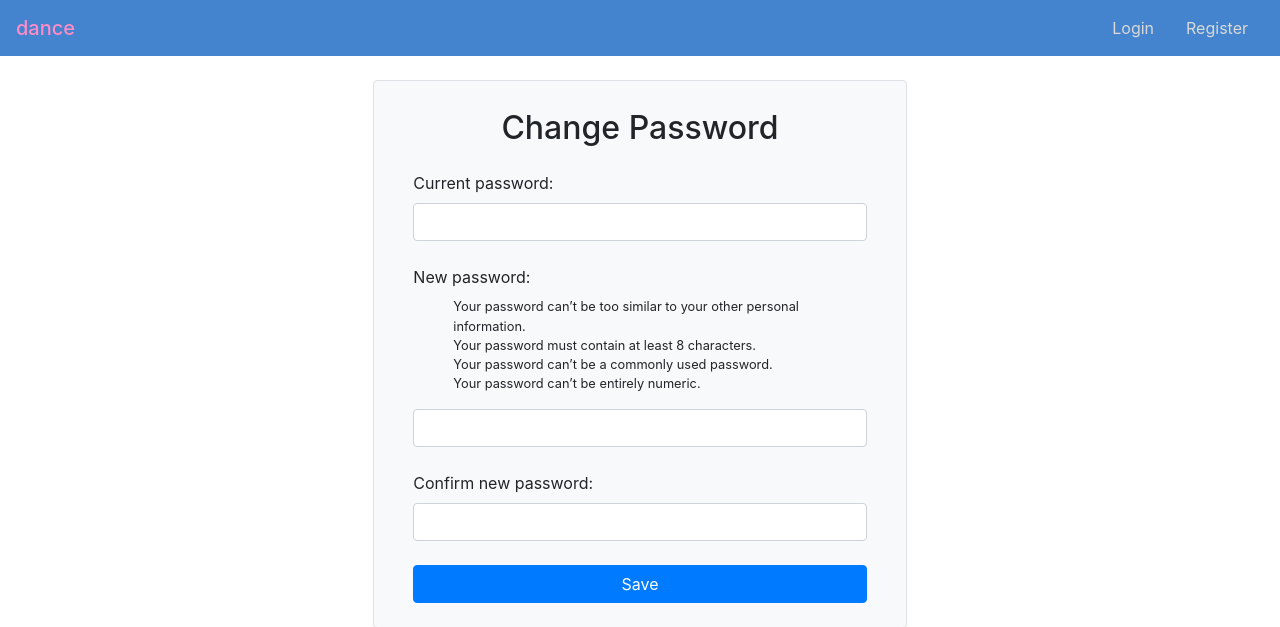
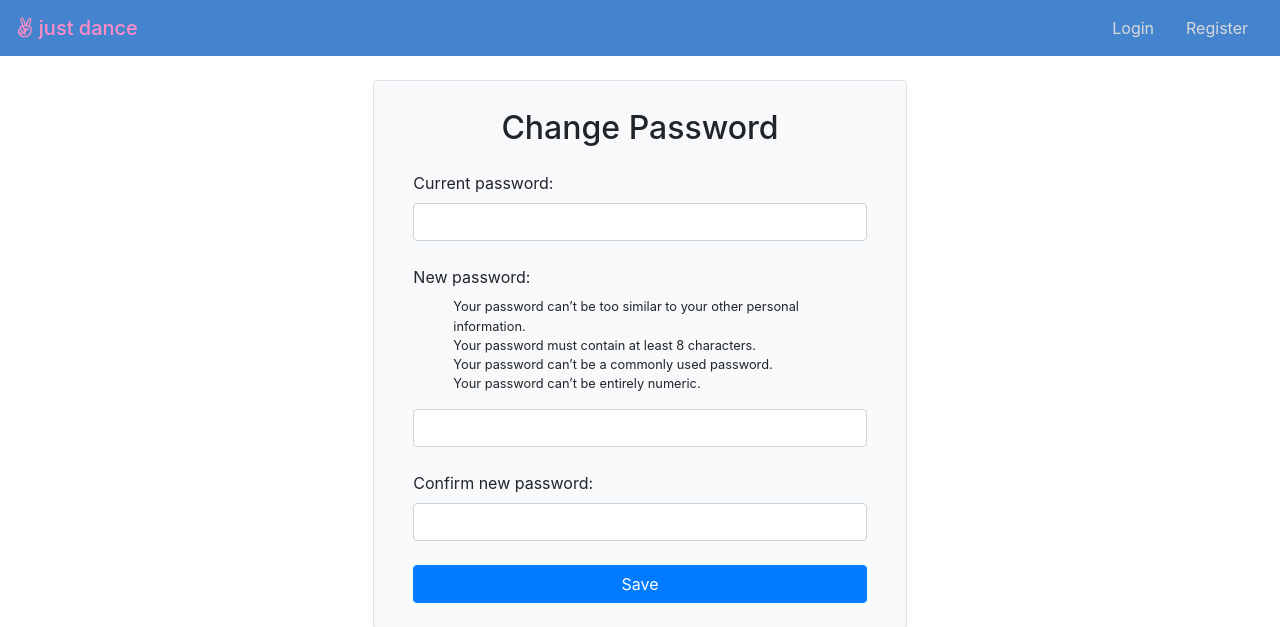
Before and after one commit to lmac-1/cs50w-finalproject, a Django app: page /change_password in a window 1280 px wide. Shown: the top 627 px of the page. Run offline with Django 3.2, Linux system fonts and the light colour scheme; some libraries are stand-ins or nearby versions.

Commit message:
Adding icon to navbar

```diff
--- a/danceapp/templates/danceapp/layout.html
+++ b/danceapp/templates/danceapp/layout.html
@@ -18,7 +18,7 @@
     <body>
 
         <nav class="navbar navbar-expand-lg navbar-light align-items-center layout-nav">
-            <span style="color: #FF8CC6;" class="navbar-brand brand-name mb-0 h1">dance</span>
+            <span style="color: #FF8CC6;" class="navbar-brand brand-name mb-0 h1"><i class="fab fa-angellist"></i> just dance</span>
             <button class="navbar-toggler" type="button" data-toggle="collapse" data-target="#navbarNav" aria-controls="navbarNav" aria-expanded="false" aria-label="Toggle navigation">
                 <span class="navbar-toggler-icon"></span>
             </button>
```
